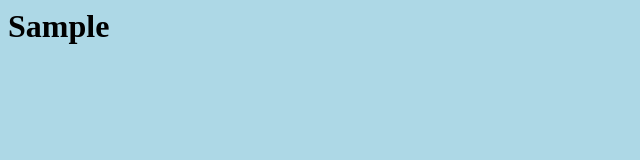
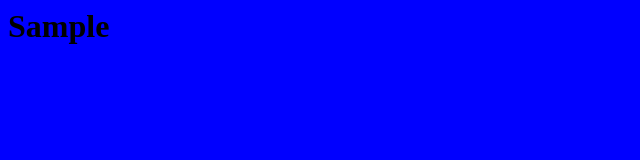
Before and after one commit to bmcallister214/sample, a plain HTML site: page index.html in a window 1280 px wide. Shown: the whole page, without its empty margins (0-640 px from the left). Drawn offline with Linux system fonts and the light colour scheme.

Commit message:
Version 5

```diff
--- a/index.html
+++ b/index.html
@@ -3,7 +3,7 @@
 	<title>Sample</title>
 
 	<style type="text/css">
-	body {background: lightblue;}
+	body {background: blue;}
 
 	</style>
 
```
